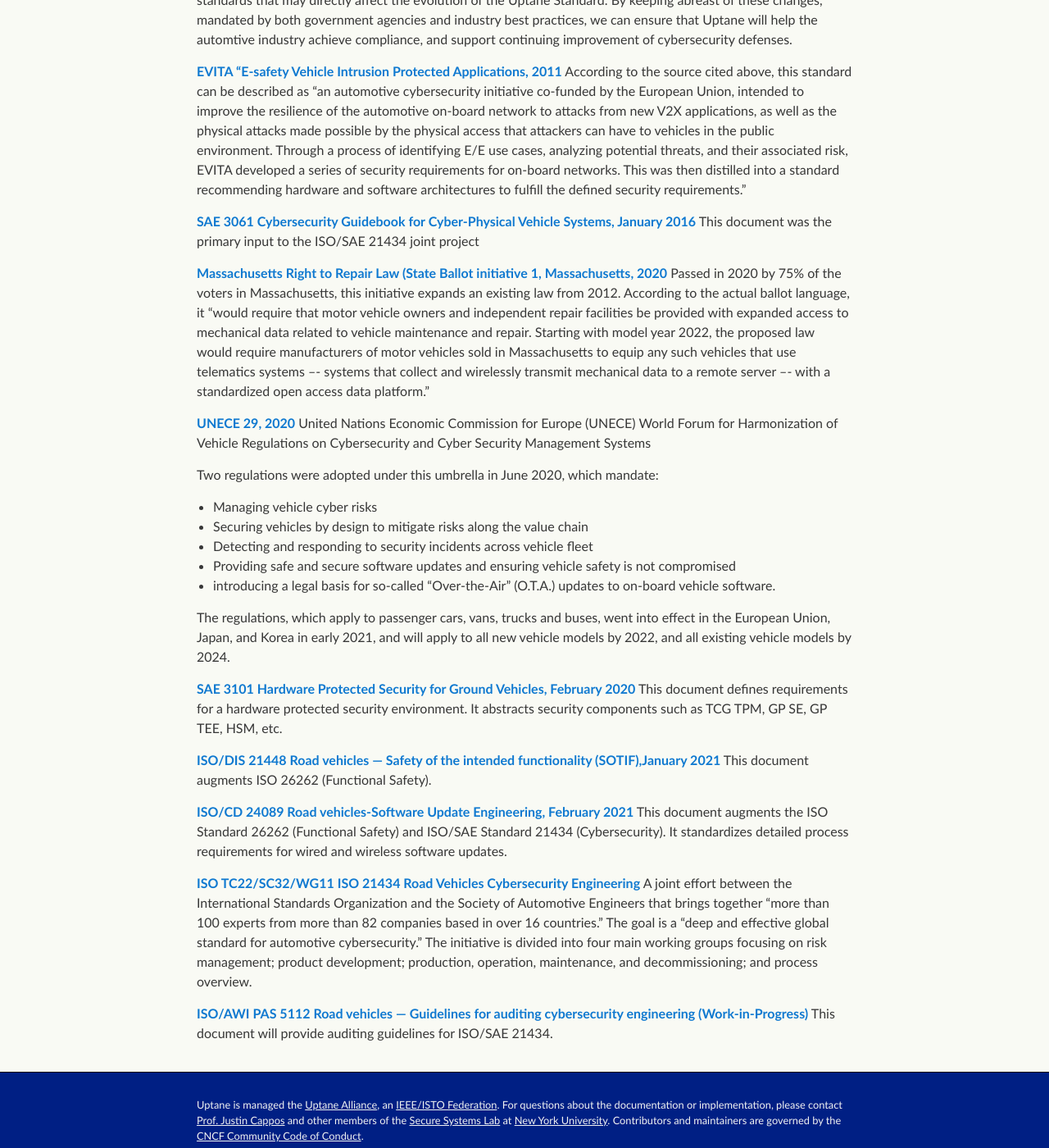
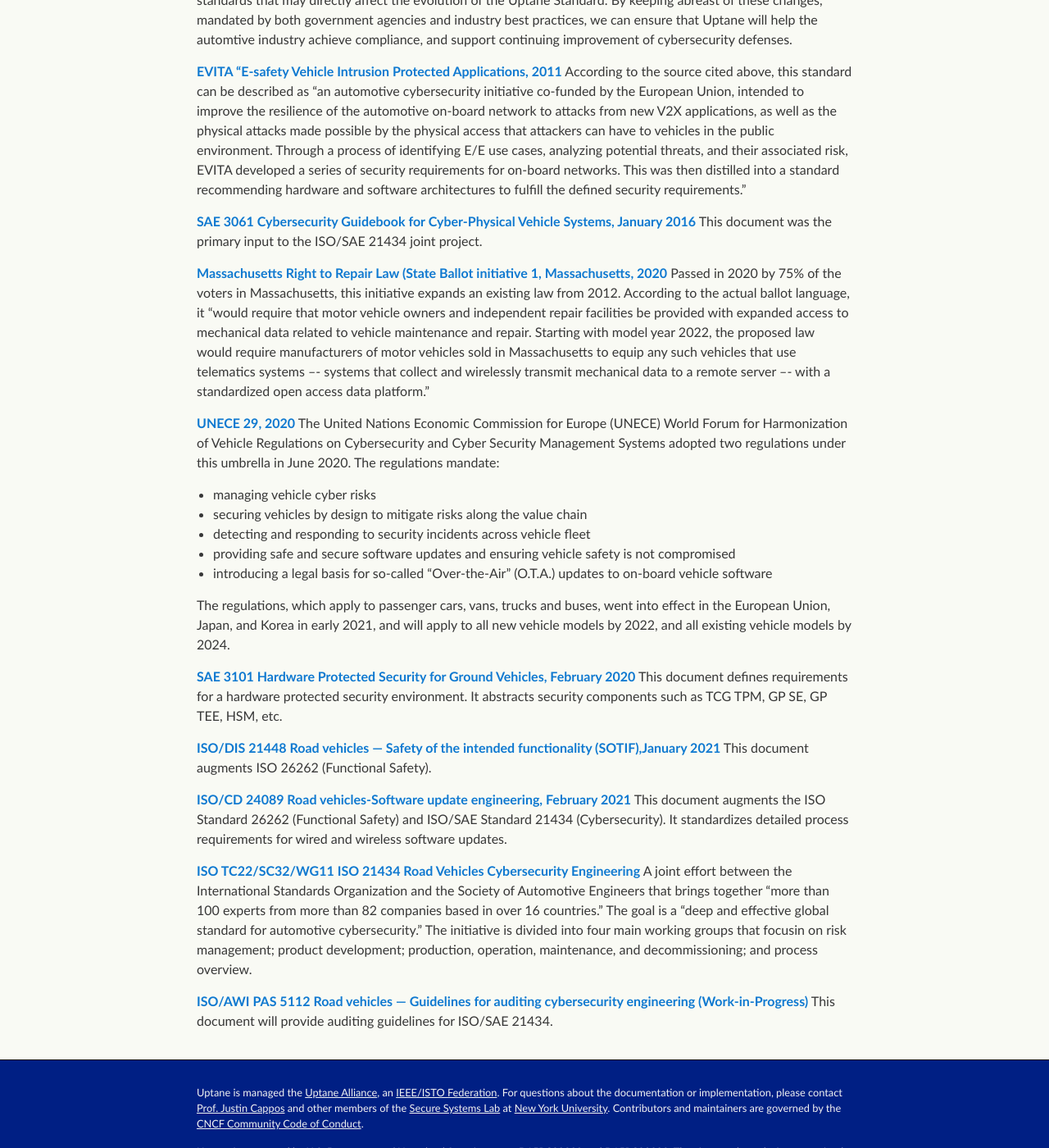
Before and after one commit to uptane/deployment-considerations, a Jekyll site: the page built from regulations_and_standards.md, in a window 1280 px wide and 1400 px high, scrolled down 401 px. Shown: the whole window at 82% size. Built offline with Jekyll 4.4.1, drawn with Linux system fonts in a browser that asks for light colours; our own code applies the rules of GitHub Pages for plain Markdown files.

Commit message:
review for V.1.2.0

```diff
--- a/regulations_and_standards.md
+++ b/regulations_and_standards.md
@@ -11,19 +11,17 @@ This page aims to provide the Uptane community with up-to-date information on th
 According to the source cited above, this standard can be described as “an automotive cybersecurity initiative co-funded by the European Union, intended to improve the resilience of the automotive on-board network to attacks from new V2X applications, as well as the physical attacks made possible by the physical access that attackers can have to vehicles in the public environment. Through a process of identifying E/E use cases, analyzing potential threats, and their associated risk, EVITA developed a series of security requirements for on-board networks. This was then distilled into a standard recommending hardware and software architectures to fulfill the defined security requirements.”
 
 [**SAE 3061 Cybersecurity Guidebook for Cyber-Physical Vehicle Systems, January 2016**](https://www.sae.org/standards/content/j3061_201601/)
-This document was the primary input to the ISO/SAE 21434 joint project
+This document was the primary input to the ISO/SAE 21434 joint project.
 
 [**Massachusetts Right to Repair Law (State Ballot initiative 1, Massachusetts, 2020**](https://www.sec.state.ma.us/ele/elepdf/IFV_2020.pdf)
 Passed in 2020 by 75% of the voters in Massachusetts, this initiative expands an existing law from 2012. According to the actual ballot language, it “would require that motor vehicle owners and independent repair facilities be provided with expanded access to mechanical data related to vehicle maintenance and repair. Starting with model year 2022, the proposed law would require manufacturers of motor vehicles sold in Massachusetts to equip any such vehicles that use telematics systems –- systems that collect and wirelessly transmit mechanical data to a remote server –- with a standardized open access data platform.”
 
-[**UNECE 29, 2020**](https://upstream.auto/blog/understanding-the-unece-wp-29-cybersecurity-regulation/)  United Nations Economic Commission for Europe (UNECE) World Forum for Harmonization of Vehicle Regulations on Cybersecurity and Cyber Security Management Systems
-
-Two regulations were adopted under this umbrella in June 2020, which mandate:
-* Managing vehicle cyber risks
-* Securing vehicles by design to mitigate risks along the value chain
-* Detecting and responding to security incidents across vehicle fleet
-* Providing safe and secure software updates and ensuring vehicle safety is not compromised
-* introducing a legal basis for so-called “Over-the-Air” (O.T.A.) updates to on-board vehicle software.
+[**UNECE 29, 2020**](https://upstream.auto/blog/understanding-the-unece-wp-29-cybersecurity-regulation/) The United Nations Economic Commission for Europe (UNECE) World Forum for Harmonization of Vehicle Regulations on Cybersecurity and Cyber Security Management Systems adopted two regulations under this umbrella in June 2020. The regulations mandate:
+* managing vehicle cyber risks
+* securing vehicles by design to mitigate risks along the value chain
+* detecting and responding to security incidents across vehicle fleet
+* providing safe and secure software updates and ensuring vehicle safety is not compromised
+* introducing a legal basis for so-called “Over-the-Air” (O.T.A.) updates to on-board vehicle software
 
 The regulations, which apply to passenger cars, vans, trucks and buses, went into effect in the European Union, Japan, and Korea in early 2021, and will apply to all new vehicle models by 2022, and all existing vehicle models by 2024.
 
@@ -34,11 +32,11 @@ TEE, HSM, etc.
 [**ISO/DIS 21448 Road vehicles — Safety of the intended functionality (SOTIF),January 2021**](https://www.iso.org/standard/77490.html?browse=tc)
 This document augments ISO 26262 (Functional Safety).
 
-[**ISO/CD 24089 Road vehicles-Software Update Engineering, February 2021**](https://www.iso.org/standard/77796.html?browse=tc)
+[**ISO/CD 24089 Road vehicles-Software update engineering, February 2021**](https://www.iso.org/standard/77796.html?browse=tc)
 This document augments the ISO Standard 26262 (Functional Safety) and ISO/SAE Standard 21434 (Cybersecurity). It standardizes detailed process requirements for wired and wireless software updates.
 
 [**ISO TC22/SC32/WG11 ISO 21434 Road Vehicles Cybersecurity Engineering**](https://upstream.auto/blog/setting-the-standard-for-automotive-cybersecurity/)
-A joint effort between the International Standards Organization and the Society of Automotive Engineers that brings together “more than 100 experts from more than 82 companies based in over 16 countries.” The goal is a “deep and effective global standard for automotive cybersecurity.” The initiative is divided into four main working groups focusing on risk management; product development; production, operation, maintenance, and decommissioning; and process overview.
+A joint effort between the International Standards Organization and the Society of Automotive Engineers that brings together “more than 100 experts from more than 82 companies based in over 16 countries.” The goal is a “deep and effective global standard for automotive cybersecurity.” The initiative is divided into four main working groups that focusin on risk management; product development; production, operation, maintenance, and decommissioning; and process overview.
 
 [**ISO/AWI PAS 5112 Road vehicles — Guidelines for auditing cybersecurity
 engineering (Work-in-Progress)**](https://www.iso.org/standard/80840.html?browse=tc)
```
